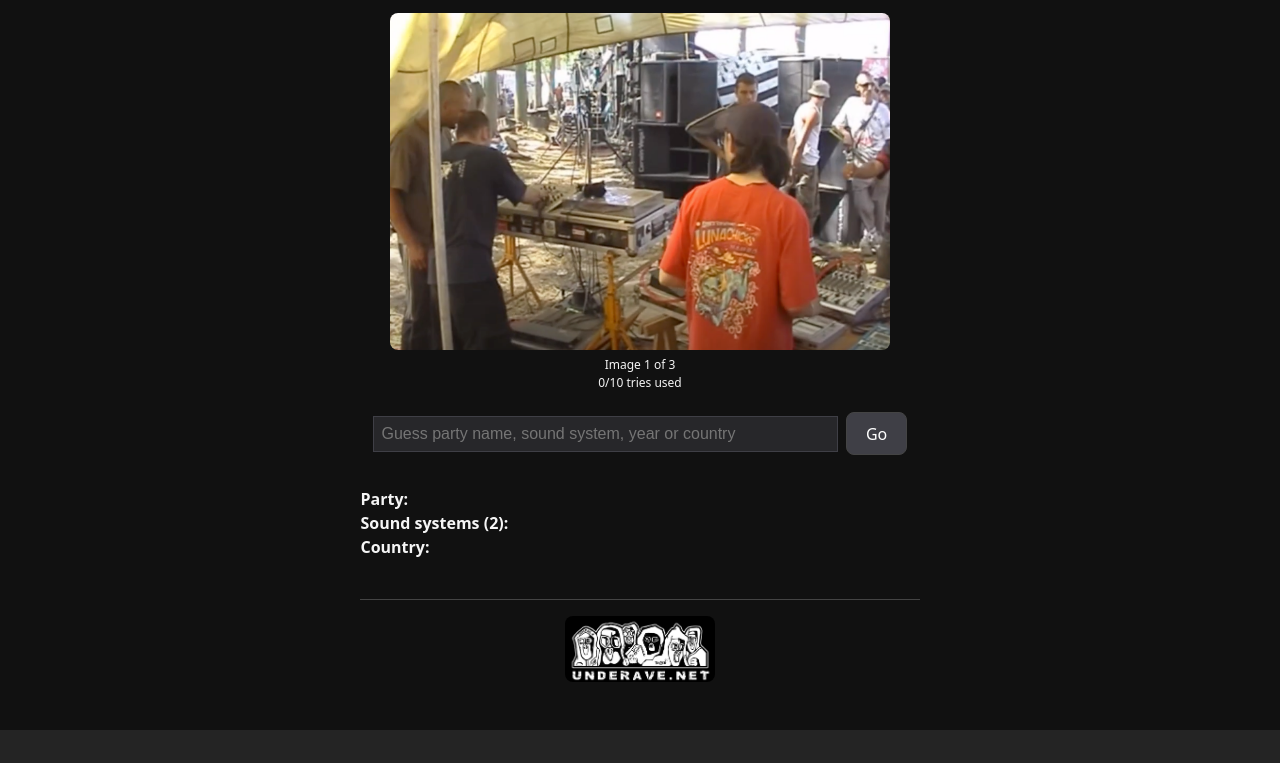
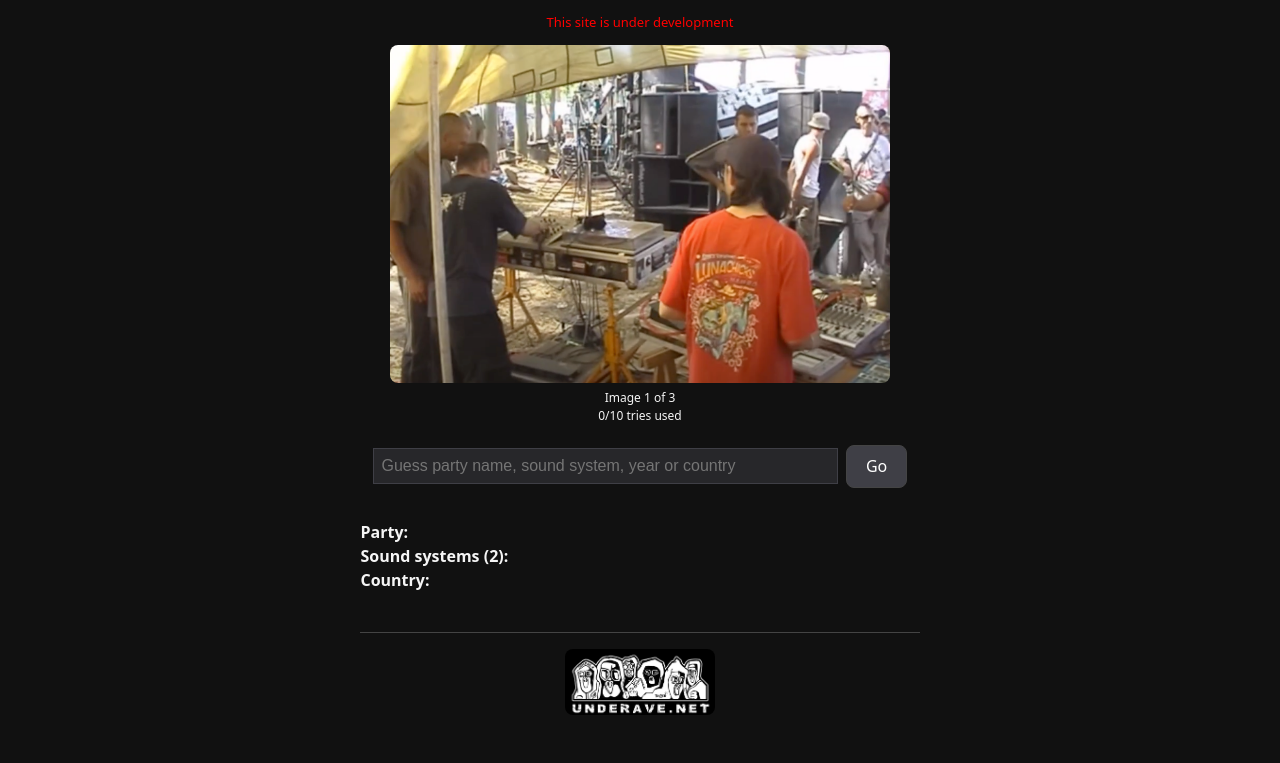
Before and after one commit to teknoquiz23/teknoquiz, a website built with Vite: page index.html in a window 1280 px wide. Shown: the part 166-929 px from the top of the page. Before the commit the page ends 896 px from the top, so only its background shows below. Built offline with nearby package versions, Linux system fonts and the light colour scheme.

Commit message:
warning maessage

```diff
--- a/index.html
+++ b/index.html
@@ -10,8 +10,10 @@
   </head>
   <body>
     <div class="wrap">
+
       <h1>🔊 Tekno Guesser</h1>
       <p>Guess the party name, sound system, year or country based on the image:</p>
+      <p style="text-align:center; color:rgb(255, 0, 0);font-size:13px;">This site is under development</p>
       <div id="app"></div>
       <div id="try-again" style="display:none;">
         <h2 style="text-align:center; color:rgb(255, 0, 0);">🚓 You failed! 🚨</h2>
```
